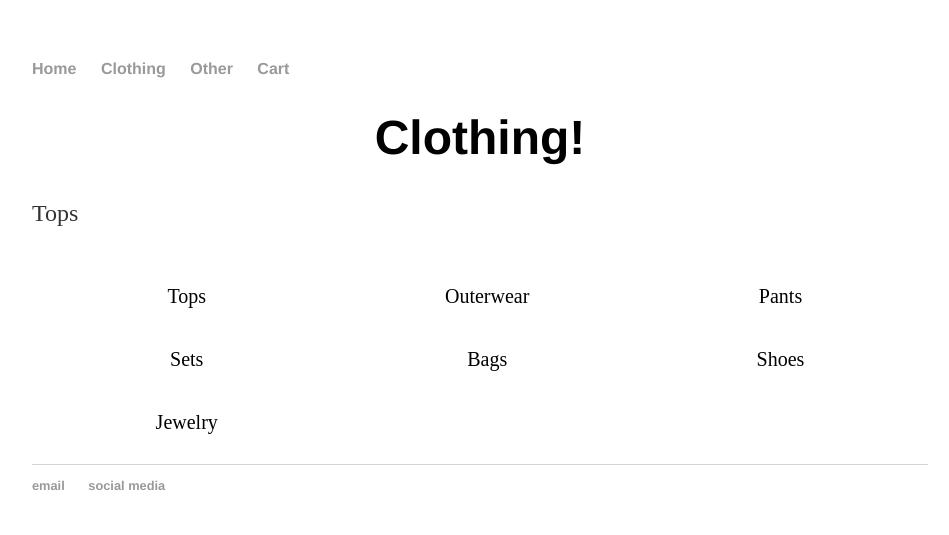
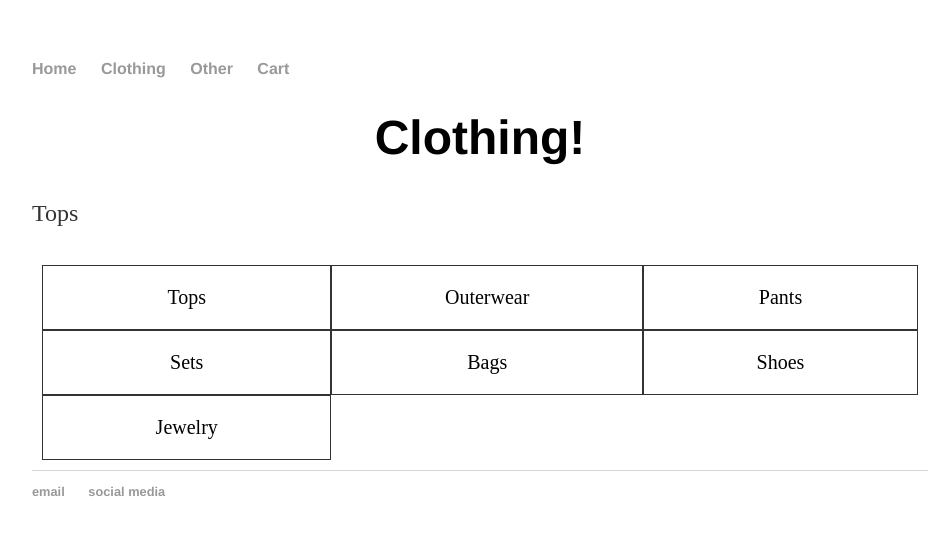
Before and after one commit to oscarreyes98/ionno.github.io, a Jekyll site: the page built from clothing.html, in a window 1280 px wide. Shown: the top 535 px of the page, without its empty margins (160-1109 px from the left). Built offline with Jekyll 4.4.1, drawn with Linux system fonts in a browser that asks for light colours.

Commit message:
Update clothing.html

```diff
--- a/clothing.html
+++ b/clothing.html
@@ -10,6 +10,7 @@ title: IONNO Clothing
 }
 .grid-item {
   background-color: rgba(255, 255, 255, 0.8);
+  border: 1px solid rgba(0, 0, 0, 0.8);
   padding: 20px;
   font-size: 20px;
   text-align: center;
```
